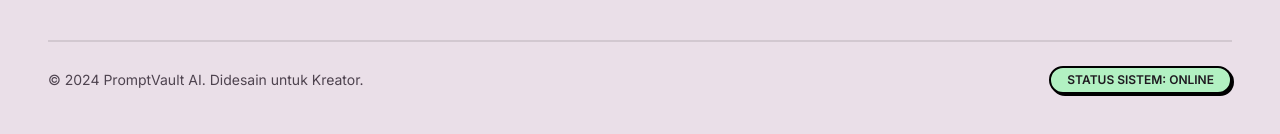
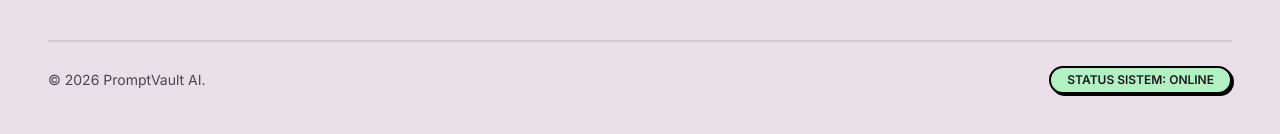
Before and after one commit to thariq122/Ai-Prompt-Library, a React (Vite) app: page / in a window 1280 px wide. Shown: the part 3885-4019 px from the top of the page. Built offline with nearby package versions, Linux system fonts and the light colour scheme.

Commit message:
update footer pada semua pages

```diff
--- a/src/pages/about.jsx
+++ b/src/pages/about.jsx
@@ -479,7 +479,7 @@ function About() {
         </div>
         <div className="max-w-7xl mx-auto mt-2xl pt-lg border-t-[2px] border-black/10 flex flex-col md:flex-row justify-between items-center gap-md">
           <p className="text-on-surface-variant text-sm">
-            © 2024 PromptVault AI. Dirancang untuk Kreator.
+            © 2026 PromptVault AI.
           </p>
           <div className="flex items-center gap-md">
             <span className="bg-secondary-fixed border-[2px] border-black px-md py-xs rounded-full text-xs font-bold shadow-[2px_2px_0px_0px_rgba(0,0,0,1)]">
--- a/src/pages/allprompt.jsx
+++ b/src/pages/allprompt.jsx
@@ -211,7 +211,7 @@ function AllPrompt() {
       <footer className="bg-surface-container-highest border-t-[3px] border-black py-xl px-margin-mobile md:px-margin-desktop mt-2xl">
         <div className="max-w-7xl mx-auto flex flex-col md:flex-row justify-between items-center gap-md">
           <p className="text-on-surface-variant text-sm">
-            © 2024 PromptVault AI. Semua hak cipta dilindungi.
+            © 2026 PromptVault AI
           </p>
           <Link
             to="/about"
--- a/src/pages/favorites.jsx
+++ b/src/pages/favorites.jsx
@@ -513,7 +513,7 @@ function Favorites() {
         </div>
         <div className="max-w-7xl mx-auto mt-2xl pt-lg border-t-[2px] border-black/10 flex flex-col md:flex-row justify-between items-center gap-md">
           <p className="text-on-surface-variant text-sm">
-            © 2024 PromptVault AI. Didesain untuk para Kreatif.
+            © 2026 PromptVault AI
           </p>
           <div className="flex items-center gap-md">
             <span className="bg-secondary-fixed border-[2px] border-black px-md py-xs rounded-full text-xs font-bold shadow-[2px_2px_0px_0px_rgba(0,0,0,1)]">
--- a/src/pages/home.jsx
+++ b/src/pages/home.jsx
@@ -713,7 +713,7 @@ function Home() {
         </div>
         <div className="max-w-7xl mx-auto mt-2xl pt-lg border-t-[2px] border-black/10 flex flex-col md:flex-row justify-between items-center gap-md">
           <p className="text-on-surface-variant text-sm">
-            © 2024 PromptVault AI. Didesain untuk Kreator.
+            © 2026 PromptVault AI.
           </p>
           <div className="flex items-center gap-md">
             <span className="bg-secondary-fixed border-[2px] border-black px-md py-xs rounded-full text-xs font-bold shadow-[2px_2px_0px_0px_rgba(0,0,0,1)]">
```
